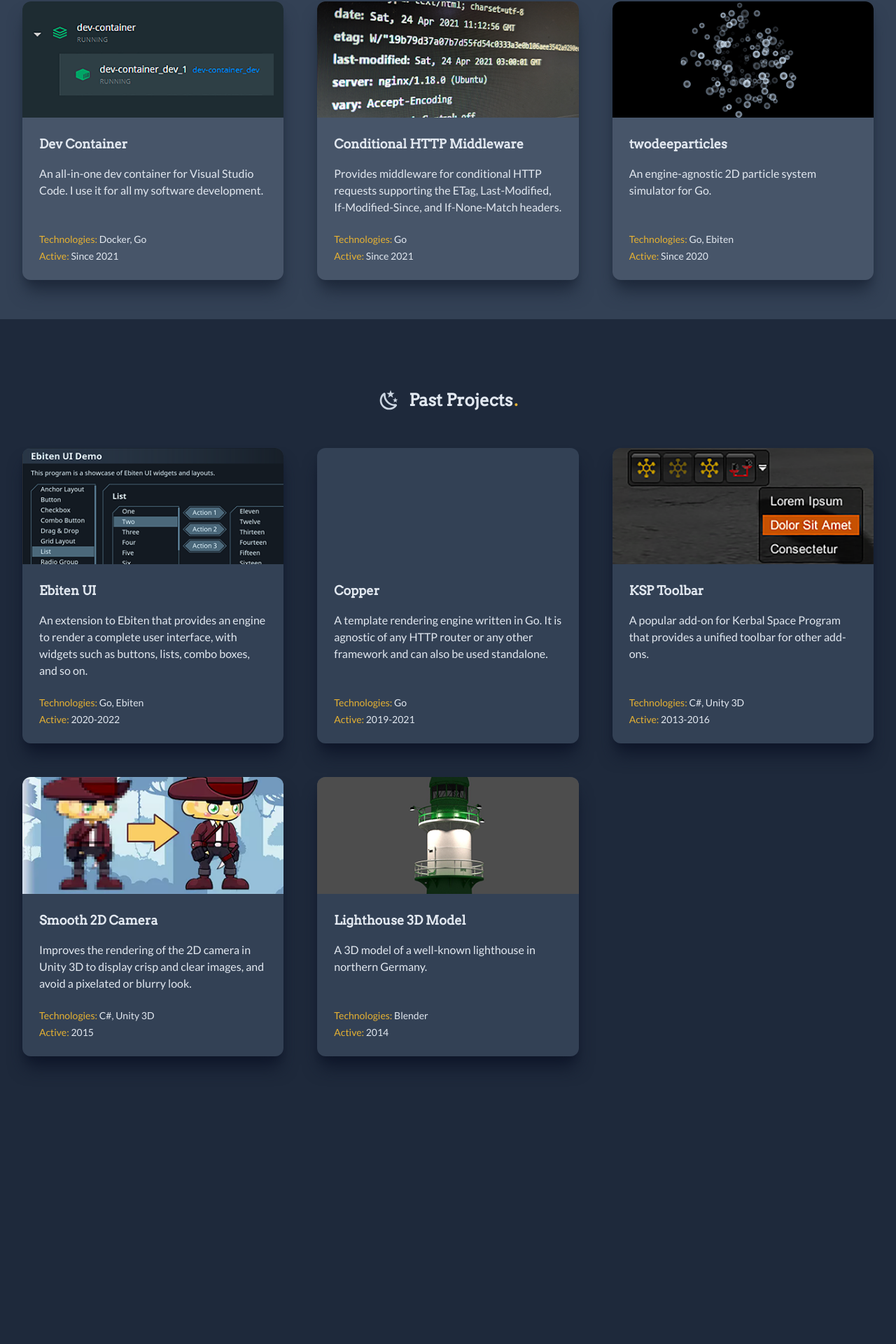
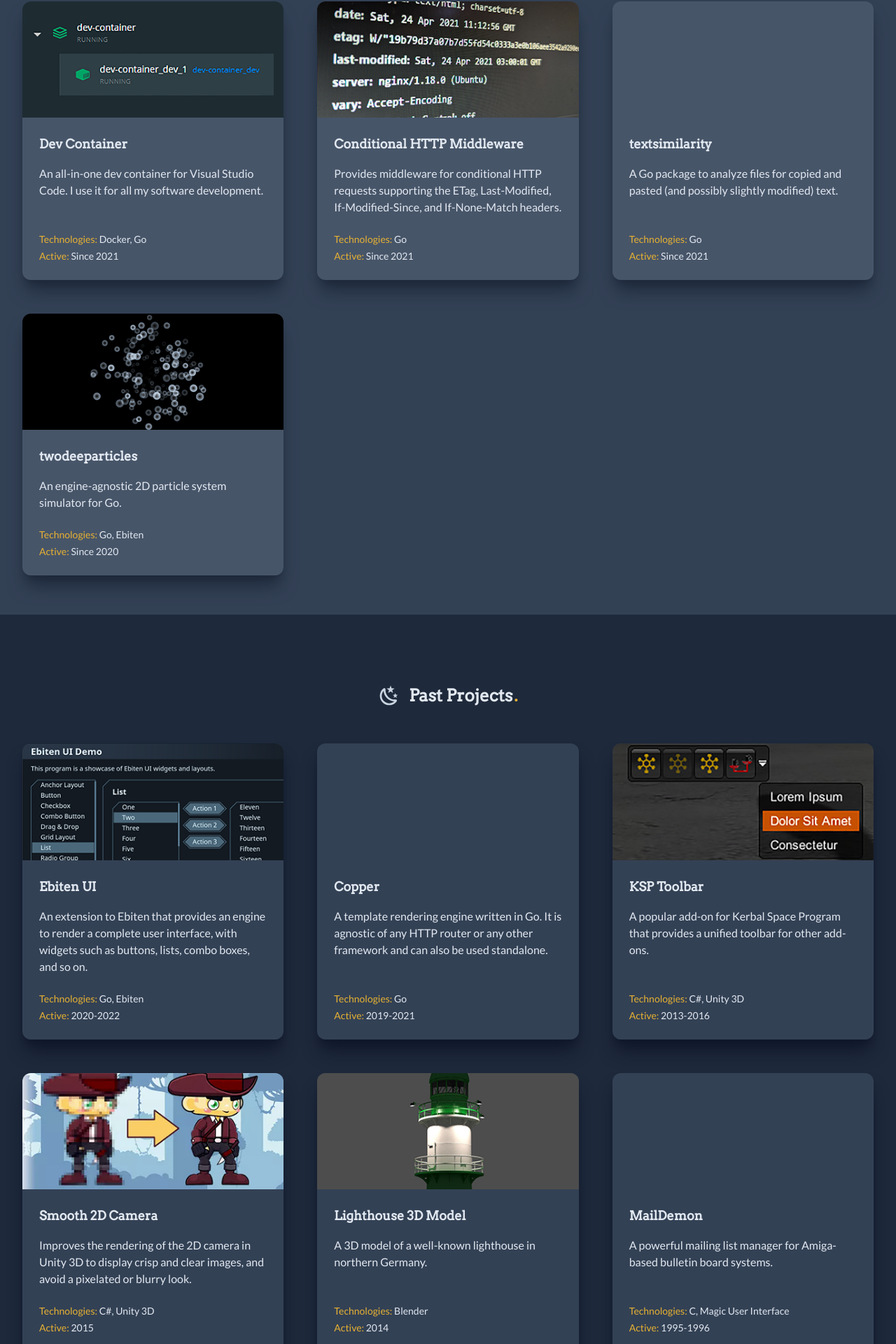
Before and after one commit to blizzy78/maik.schreiber.ms, a React (Vite) app: page / in a window 1280 px wide. Shown: the part 1229-3149 px from the top of the page at 70% size. Before the commit the page ends 2866 px from the top, so only its background shows below. Built offline with nearby package versions, Linux system fonts and the light colour scheme; a web font is replaced by a local one; what tailwindcss-gradients would draw is missing.

Commit message:
add textsimilarity and good old MailDemon

```diff
--- a/src/projects/projects.ts
+++ b/src/projects/projects.ts
@@ -96,6 +96,14 @@ export const Projects: Project[] = [
   },
 
   {
+    url: 'https://github.com/blizzy78/textsimilarity',
+    title: 'textsimilarity',
+    description: 'A Go package to analyze files for copied and pasted (and possibly slightly modified) text.',
+    technologies: ['Go'],
+    startYear: 2021
+  },
+
+  {
     url: 'https://github.com/blizzy78/twodeeparticles',
     images: {
       lg: TwoDeeParticlesImage,
@@ -166,5 +174,14 @@ export const Projects: Project[] = [
     technologies: ['Blender'],
     startYear: 2014,
     endYear: 2014
+  },
+
+  {
+    url: 'http://aminet.net/package/comm/mail/MailDemon4_11',
+    title: 'MailDemon',
+    description: 'A powerful mailing list manager for Amiga-based bulletin board systems.',
+    technologies: ['C', 'Magic User Interface'],
+    startYear: 1995,
+    endYear: 1996
   }
 ]
```
